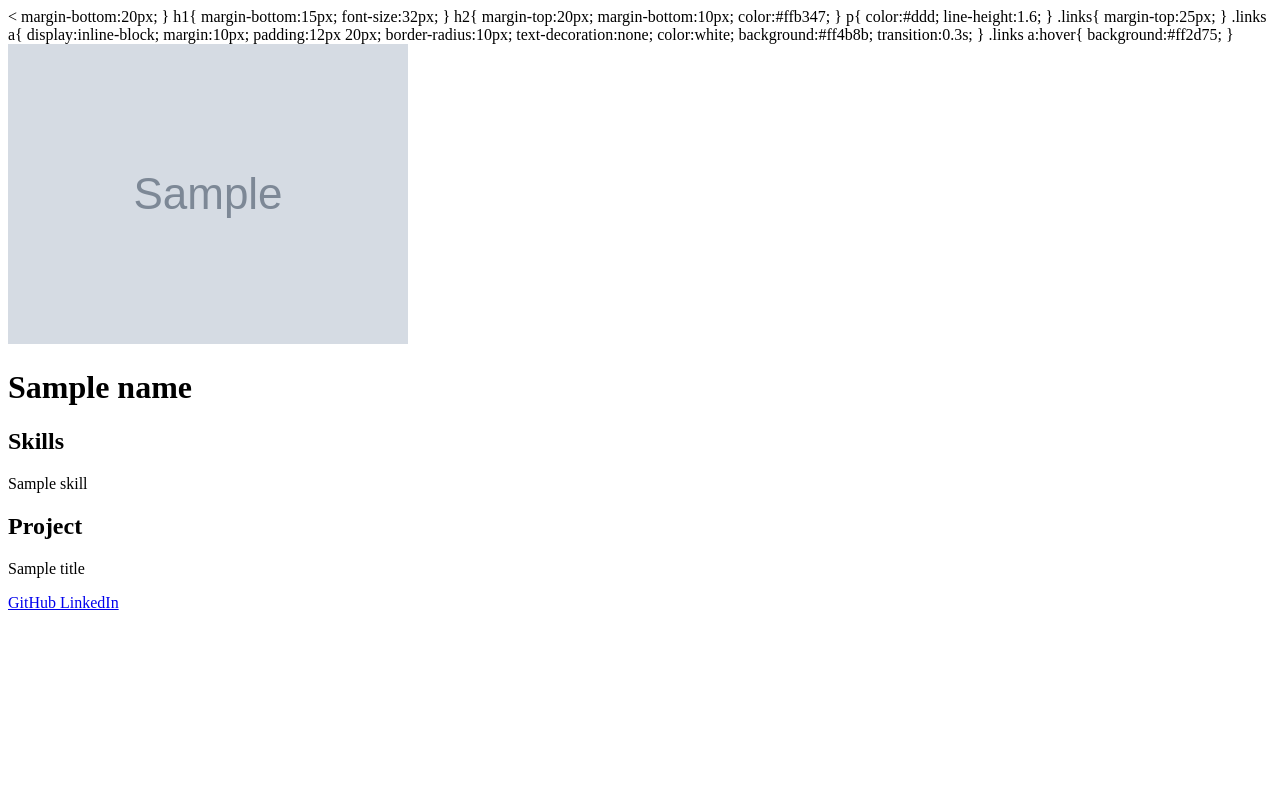
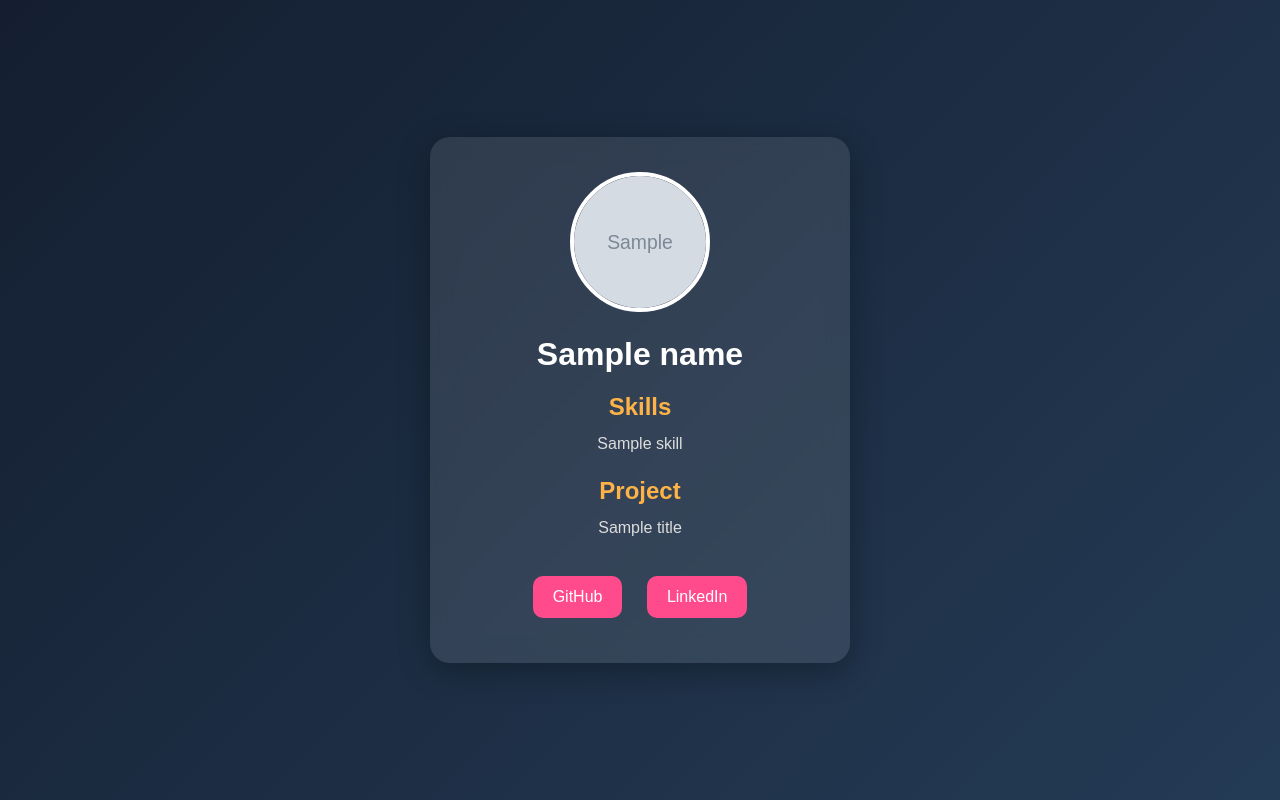
Before and after one commit to senapatisoumik88-collab/student-portfolio-builder, a Flask app: template templates/portfolio.html in a window 1280 px wide. Run offline with Flask 3, Linux system fonts and the light colour scheme; the template is opened without the code that fills it: most values are stand-ins (such as "Sample title", 1, 10 or a date in 2020); grey boxes marked "Sample" are stand-in pictures.

Commit message:
Enhance portfolio.html with styles and layout
Added styles and structure for the portfolio page.

```diff
--- a/templates/portfolio.html
+++ b/templates/portfolio.html
@@ -1,6 +1,45 @@
+<!DOCTYPE html>
+<html lang="en">
 
-<!DOCTYPE html>
-<
+<head>
+    <meta charset="UTF-8">
+    <meta name="viewport" content="width=device-width, initial-scale=1.0">
+    <title>{{ name }} Portfolio</title>
+
+    <style>
+
+        *{
+            margin:0;
+            padding:0;
+            box-sizing:border-box;
+            font-family:Arial, sans-serif;
+        }
+
+        body{
+            min-height:100vh;
+            display:flex;
+            justify-content:center;
+            align-items:center;
+            background:linear-gradient(135deg,#141e30,#243b55);
+        }
+
+        .card{
+            width:420px;
+            padding:35px;
+            border-radius:20px;
+            text-align:center;
+            background:rgba(255,255,255,0.1);
+            backdrop-filter:blur(12px);
+            box-shadow:0 8px 32px rgba(0,0,0,0.3);
+            color:white;
+        }
+
+        img{
+            width:140px;
+            height:140px;
+            border-radius:50%;
+            object-fit:cover;
+            border:4px solid white;
             margin-bottom:20px;
         }
 
```
